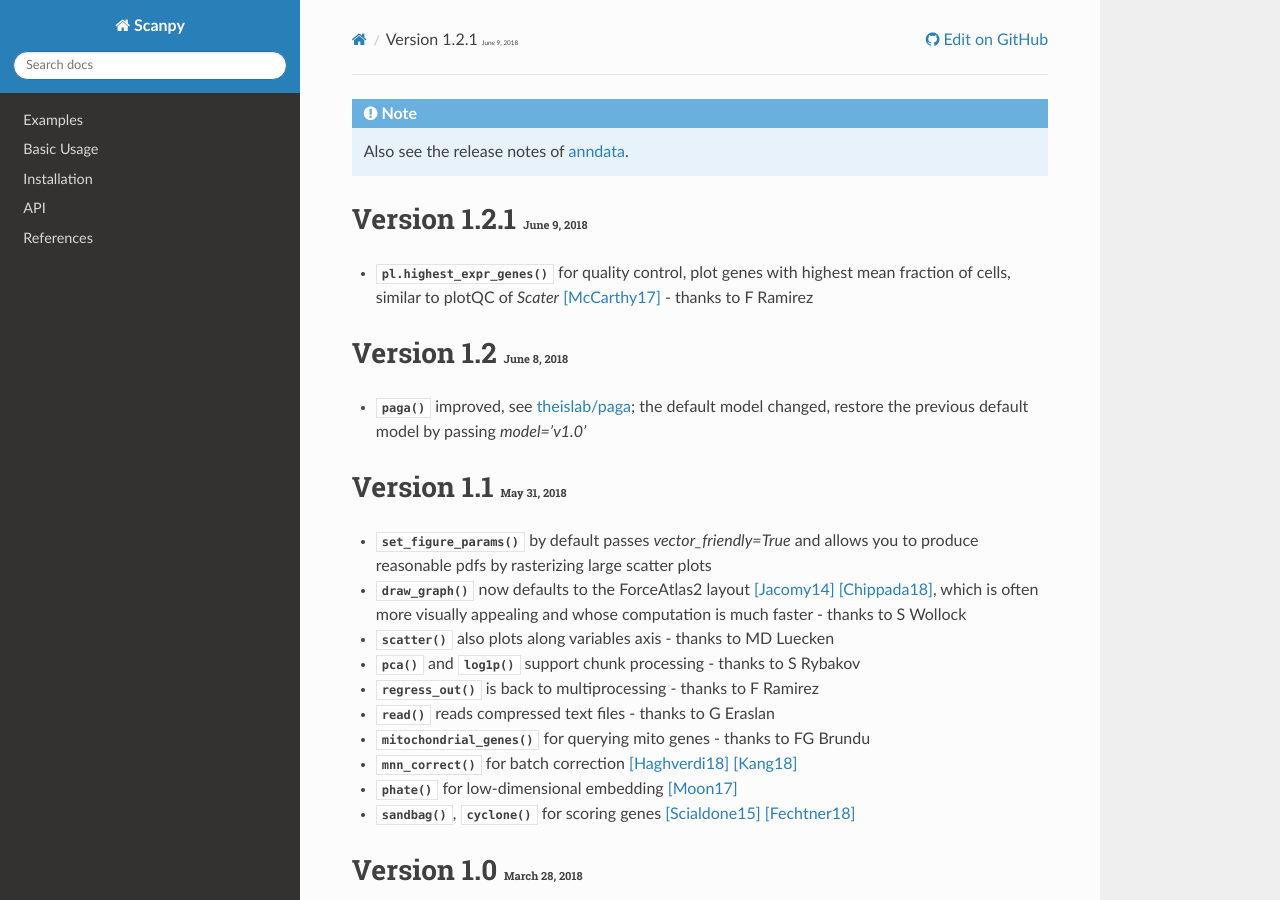
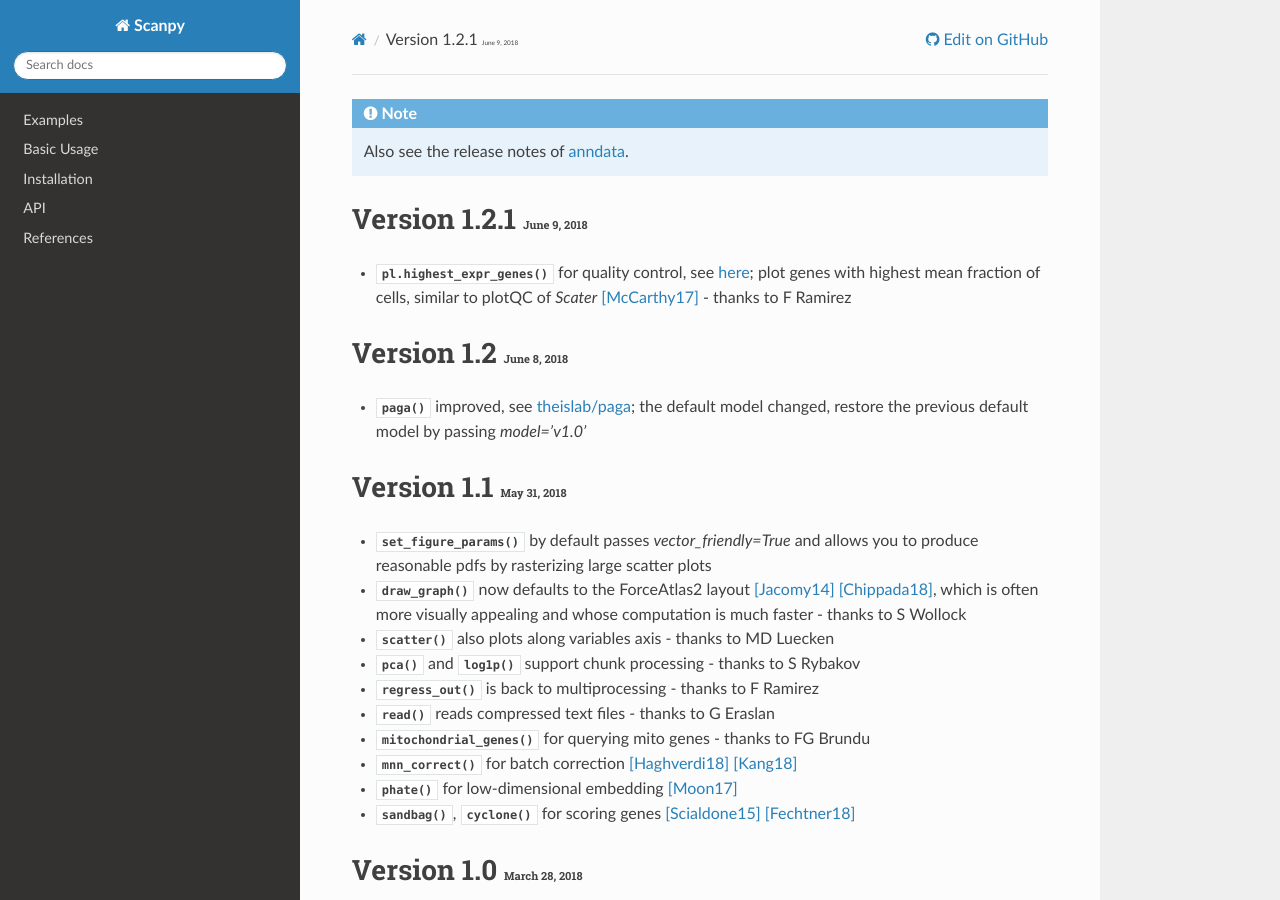
Before and after one commit to scverse/scanpy, a Sphinx documentation site: the page built from docs/release_notes.rst, in a window 1280 px wide and 900 px high. Built offline with Sphinx 7.4.7 and the Read the Docs theme 2.0.0, drawn with Linux system fonts in a browser that asks for light colours; the version number could not be read and is left out.

Commit message:
added link to Fidel's pull request

```diff
--- a/docs/release_notes.rst
+++ b/docs/release_notes.rst
@@ -8,7 +8,7 @@
 Version 1.2.1 :small:`June 9, 2018`
 -----------------------------------
 
-- :func:`pl.highest_expr_genes` for quality control, plot genes with highest mean fraction of cells, similar to plotQC of *Scater* [McCarthy17]_ - thanks to F Ramirez
+- :func:`pl.highest_expr_genes` for quality control, see `here <https://github.com/theislab/scanpy/pull/169>`_; plot genes with highest mean fraction of cells, similar to plotQC of *Scater* [McCarthy17]_ - thanks to F Ramirez
 
 
 Version 1.2 :small:`June 8, 2018`
```
